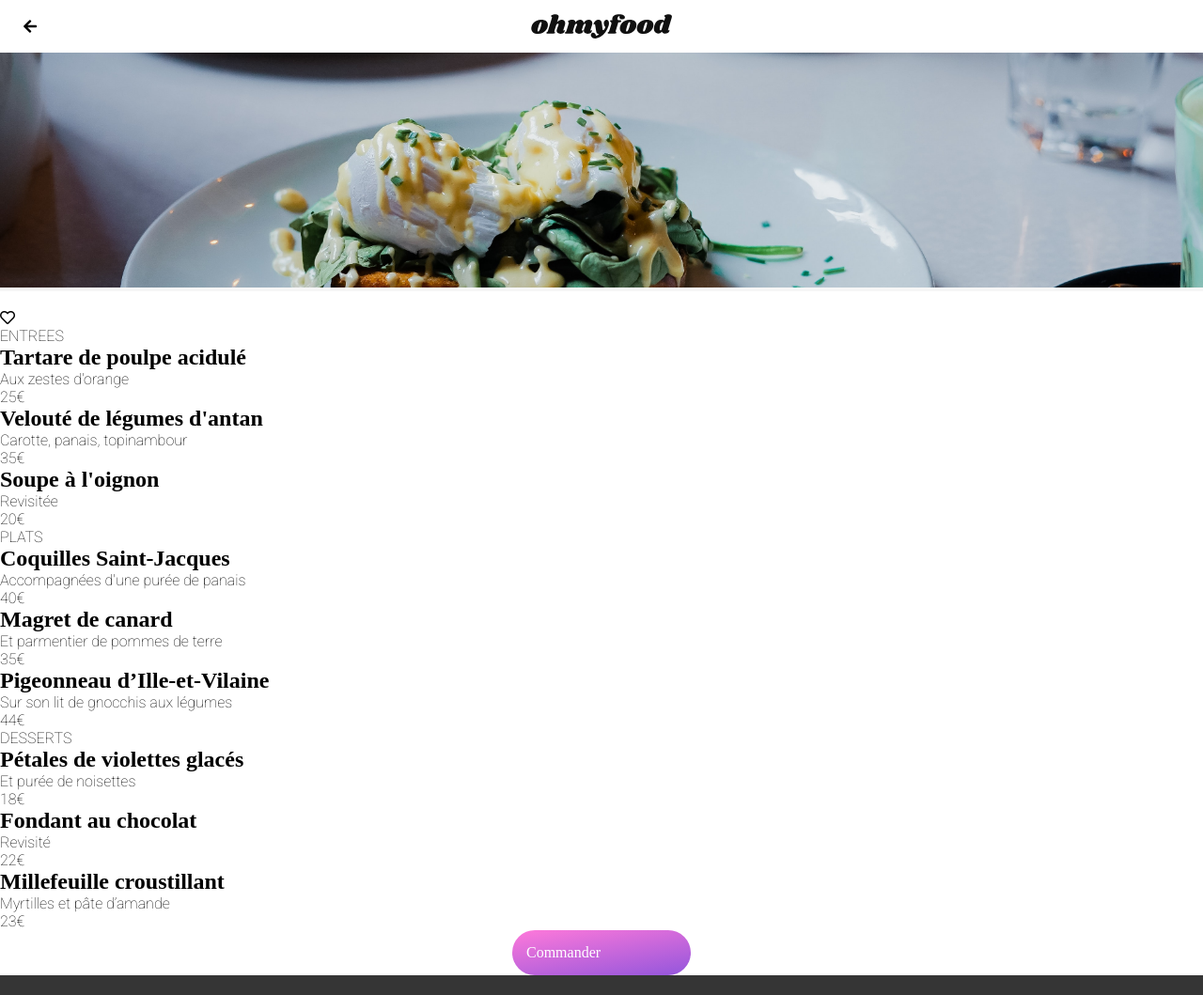
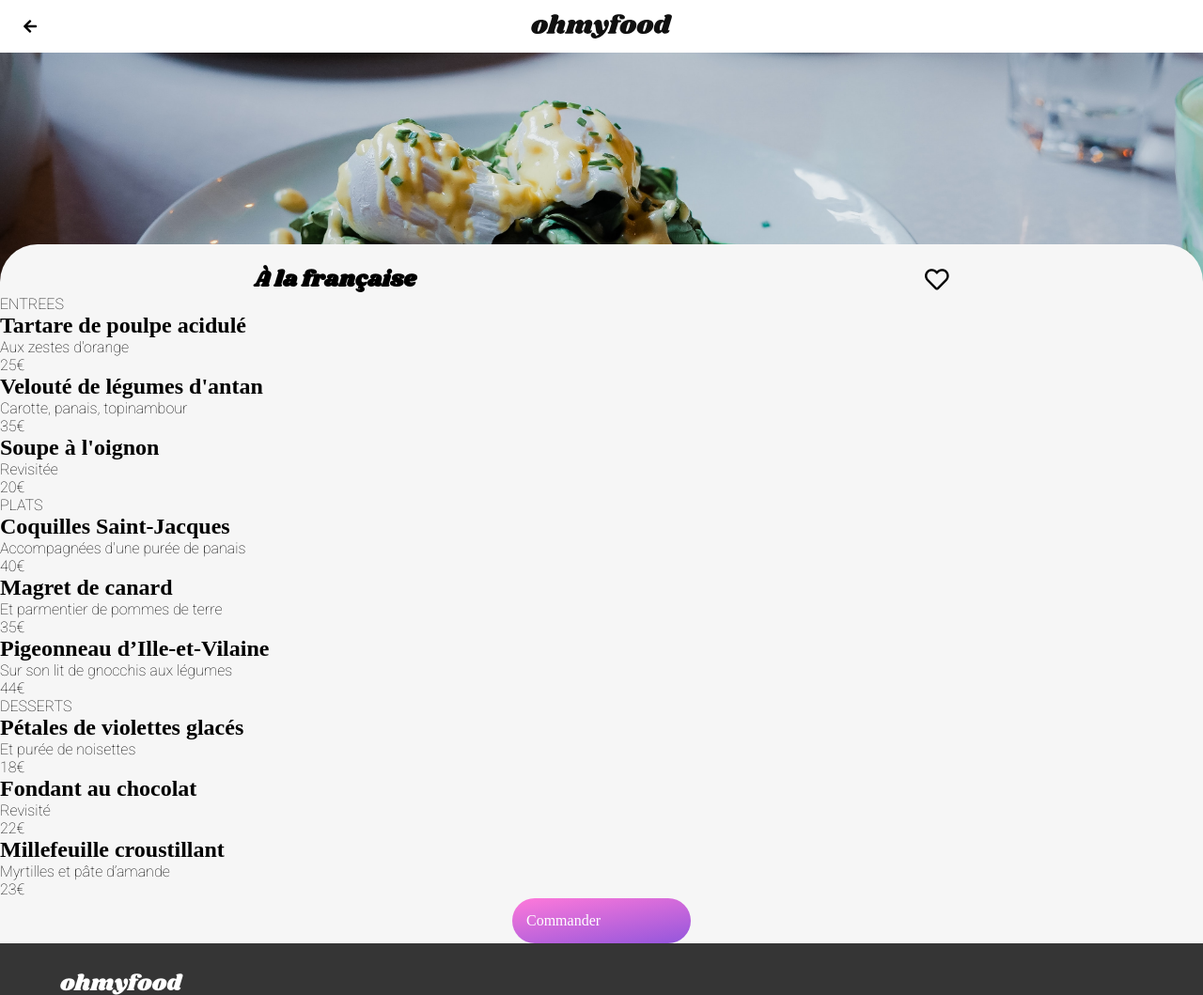
Before and after one commit to Jsp38850/Maxencebalasse_3_28012021, a website: page menu3.html in a window 1280 px wide. Shown: the top 1059 px of the page at 94% size. Drawn offline with Linux system fonts and the light colour scheme.

Commit message:
Ajout des titre des menu + arrondi sur l 'image de l'entete

```diff
--- a/menu3.html
+++ b/menu3.html
@@ -1,5 +1,6 @@
 <!DOCTYPE html>
 <html>
+
 <head>
     <meta charset="utf-8">
     <meta http-equiv="X-UA-Compatible" content="IE=edge">
@@ -13,6 +14,7 @@
     <link rel="stylesheet" href="https://use.fontawesome.com/releases/v5.8.1/css/all.css"
         integrity="sha384-50oBUHEmvpQ+1lW4y57PTFmhCaXp0ML5d60M1M7uH2+nqUivzIebhndOJK28anvf" crossorigin="anonymous">
 </head>
+
 <body>
     <header>
         <a href="index.html" class="btn_return"><i class="fas fa-arrow-left"></i></a>
@@ -21,9 +23,14 @@
     <section id="section1">
         <img src="../Maxencebalasse_3_28012021/public/img/restaurants/A_la_francaise.jpg" alt="">
     </section>
-        <section id="section2">
-            <h1></h1>
-            <i class="far fa-heart"></i>
+    <section id="section2_menu">
+
+
+
+        <div class="title_menu">
+            <h1>À la française</h1>
+            <i class="far fa-heart heart"></i>
+        </div>
 
         <div class="entre">
             <p>ENTREES</p>
@@ -95,4 +102,5 @@
         <p>Contact</p>
     </footer>
 </body>
+
 </html>
--- a/sass/layout/_loading.scss
+++ b/sass/layout/_loading.scss
@@ -5,7 +5,7 @@
     width: $size*10;
     display: flex;
     justify-content: space-evenly;
-    animation: fadeout 1s 3s 1 alternate forwards ;
+    animation: fadeout 1s 2s 1 alternate forwards ;
 
     &__bar {
         height: 100%;
@@ -38,7 +38,7 @@
 }
 
 .container{
-    animation: fadein 1s 4s 1 alternate backwards ;
+    animation: fadein 1s 3s 1 alternate backwards ;
 }
 
 @keyframes bounce {
--- a/sass/utils/_mixins.scss
+++ b/sass/utils/_mixins.scss
@@ -21,6 +21,7 @@
     display: block;
     margin: auto;
     width: 160px;
+    min-width: 160px;
 
 }
 
```
Also changed, not shown: menu2.html (+11 -3 lines), menu4.html (+12 -4 lines), public/css/style.css, 1 other file. Lines whose indentation alone changed are shown as unchanged.
